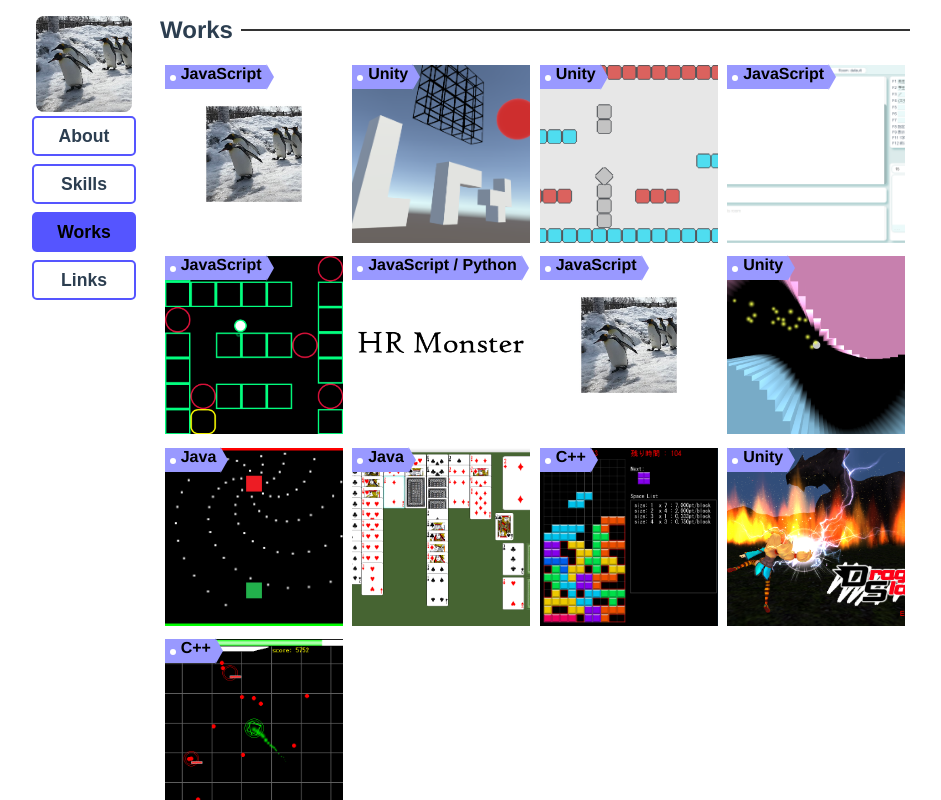
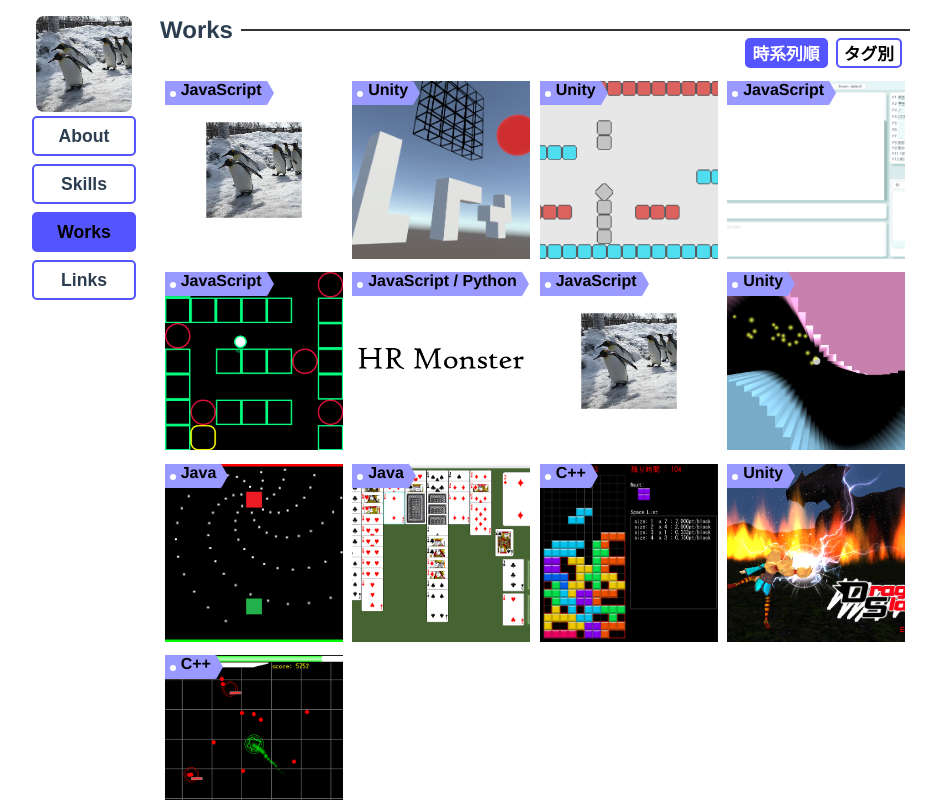
Before and after one commit to huma17ax/Portfolio, a Vue app: page /#/Works in a window 1280 px wide. Shown: the whole page, without its empty margins (169-1110 px from the left). Built offline with nearby package versions, Linux system fonts and the light colour scheme.

Commit message:
ソート機能追加

```diff
--- a/src/components/Works.vue
+++ b/src/components/Works.vue
@@ -23,9 +23,15 @@
       <div class="description" v-if="selectedWork">{{selectedWork.desc}}</div>
     </div>
     <Horizon :class="{'clear': clearPage}">Works</Horizon>
-    <!-- <transition-group name="list-complete" class="container" tag="div"> -->
-    <div class="container">
-      <div class="content" :style="clearStyle(idx)" v-for="(work, idx) in works" :key="work.id" @click="select(idx)">
+    <div :class="['order', {'clear': clearPage}]">
+      <button :class="['option', {'right': idx==0, 'selected': sortOrder==opt.order}]"
+        v-for="(opt, idx) in orderOptions" :key="idx" @click="setOrder(opt.order)">
+        {{opt.name}}
+      </button>
+    </div>
+    <transition-group name="works-list" class="container" tag="div">
+      <div class="content" v-for="(work, idx) in workList" :key="work.id" @click="select(idx)">
+        <div class="trans-frame" :style="clearStyle(idx)">
           <div class="frame">
             <img class="image" :src="require('@/assets/image/'+work.image)">
             <div class="title">{{work.title}}</div>
@@ -34,7 +40,7 @@
           </div>
         </div>
       </div>
-    <!-- </transition-group> -->
+    </transition-group>
   </div>
 </template>
 
@@ -60,16 +66,27 @@ export default {
       works: [],
       selectedWork: undefined,
       isHiddenDetail: true,
-      isTransparentDetail: false
+      isTransparentDetail: false,
+      sortOrder: 'time',
+      orderOptions: [
+        {order: 'time', name: '時系列順'},
+        {order: 'tag', name: 'タグ別'}
+      ],
     }
   },
   mounted () {
     this.works = worksData.map((item, idx) => {item.id=idx; return item})
   },
   computed: {
-    // workList () {
-    //   return this.works.filter((item) => item != this.selectedWork)
-    // }
+    workList () {
+      if (this.sortOrder == 'time') return this.works
+      else if (this.sortOrder == 'tag') {
+        return this.works.slice().sort((a,b) => {
+          return (a.tag == b.tag ? 0 : (a.tag < b.tag ? 1 : -1))
+        })
+      }
+      else return this.works
+    }
   },
   methods: {
     clearStyle (idx) {
@@ -98,6 +115,9 @@ export default {
     linkStr (url) {
       if (url.indexOf('github.com') != -1) return 'GitHub'
       else return 'Link'
+    },
+    setOrder (order) {
+      this.sortOrder = order
     },
     open (url) {
       window.open(url)
@@ -210,6 +230,33 @@ export default {
     opacity: 0;
   }
 
+  .order {
+    position: relative;
+    width: 100%;
+    display: flex;
+    margin-top: -22px;
+    margin-bottom: 8px;
+    transition: opacity 0.3s;
+    .option {
+      display: block;
+      margin-right: 8px;
+      border: solid 2px $main-color;
+      border-radius: 5px;
+      background-color: white;
+      font-weight: bolder;
+      font-size: 1.05em;
+      cursor: pointer;
+      transition: all 0.2s;
+    }
+    .right {
+      margin-left: auto;
+    }
+    .selected {
+      background-color: $main-color;
+      color: white;
+    }
+  }
+
   .clear {
     opacity: 0;
     transition-delay: 0.2s;
@@ -222,12 +269,13 @@ export default {
       position: relative;
       width: 25%;
       display: inline-block;
-      transition: all 1s, opacity 0.3s;
       &::before {
         display: block;
         content: "";
         padding-top: 100%;
       }
+      .trans-frame {
+        transition: all 1s, opacity 0.3s;
         .frame {
           position: absolute;
           top: 2.5%;
@@ -311,14 +359,12 @@ export default {
         }
       }
     }
+  }
 
 }
 
-// .list-enter, .list-leave-to {
-//   opacity: 0;
-// }
-// .list-leave-active {
-//   position: absolute !important;
-// }
+.works-list-move {
+  transition: transform 1s;
+}
 
 </style>
```
Lines whose indentation alone changed are shown as unchanged.
